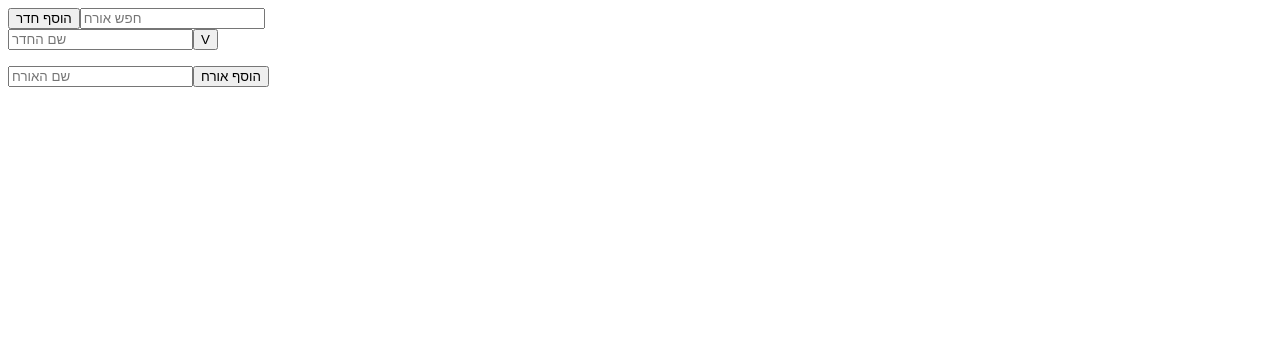
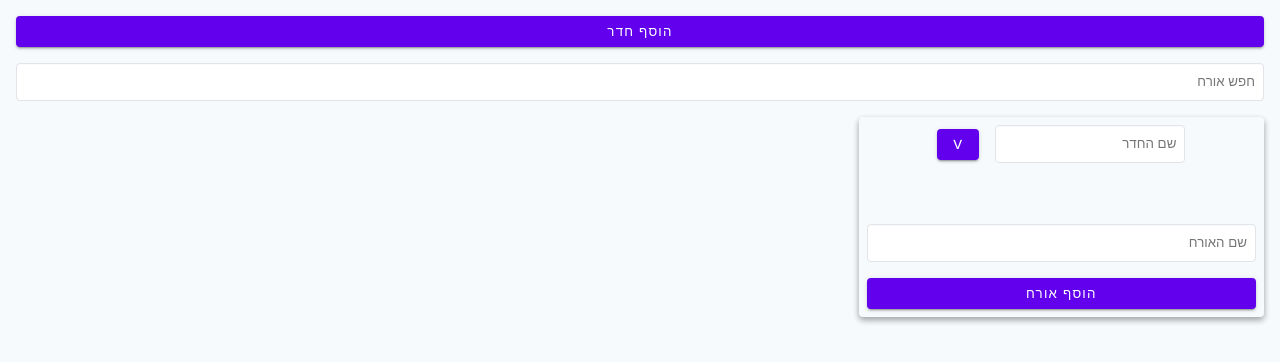
Before and after one commit to binya57/guests-room-manager, a plain HTML site: page index.html in a window 1280 px wide. Both pictures are taken after a click on the button "הוסף חדר". Drawn offline with nearby package versions, Linux system fonts and the light colour scheme.

Commit message:
initial styling

```diff
--- a/index.html
+++ b/index.html
@@ -6,6 +6,10 @@
     <meta name="viewport" content="width=device-width, initial-scale=1.0">
     <link rel="stylesheet" href="./style.css">
     <script src="./script.js" defer></script>
+    <link rel="preconnect" href="https://fonts.googleapis.com">
+    <link rel="preconnect" href="https://fonts.gstatic.com" crossorigin>
+    <link href="https://fonts.googleapis.com/css2?family=Arimo:ital,wght@0,400..700;1,400..700&display=swap"
+        rel="stylesheet">
     <title>Room Manager</title>
 </head>
 
--- a/style.css
+++ b/style.css
@@ -0,0 +1,131 @@
+:root {
+    --primary-color-rgb: 98, 0, 238;
+    --primary-color: rgba(var(--primary-color-rgb), 1);
+    --primary-color-light: rgba(var(--primary-color-rgb), .95);
+    --padding: .5rem;
+    --gap: 1rem;
+    --border-radius: 4px;
+}
+
+html,
+body {
+    margin: 0;
+    padding: 0;
+    width: 100vw;
+    height: 100vh;
+    direction: rtl;
+    overflow: hidden;
+}
+
+* {
+    box-sizing: border-box;
+    font-family: "Arimo", sans-serif;
+    font-optical-sizing: auto;
+    font-style: normal;
+}
+
+#app {
+    display: flex;
+    flex-direction: column;
+    width: 100%;
+    height: 100vh;
+    padding: calc(var(--padding) * 2);
+    gap: var(--gap);
+    overflow: auto;
+    background: rgb(247, 250, 252);
+}
+
+input {
+    padding: var(--padding);
+    /* padding: 5px 12px; */
+    /* font-size: 14px; */
+    line-height: 20px;
+    color: #24292e;
+    vertical-align: middle;
+    background-color: #ffffff;
+    background-repeat: no-repeat;
+    background-position: right 8px center;
+    border: 1px solid #e1e4e8;
+    border-radius: var(--border-radius);
+    outline: none;
+    box-shadow: rgba(225, 228, 232, 0.2) 0px 1px 0px 0px inset;
+}
+
+input:focus {
+    border-color: var(--primary-color);
+    outline: none;
+    box-shadow: var(--primary-color-light) 0px 0px 4px 1px;
+}
+
+input[type='search'] {}
+
+button {
+    display: inline-block;
+    outline: none;
+    cursor: pointer;
+    font-weight: 500;
+    border-radius: 3px;
+    padding: 0 16px;
+    border-radius: var(--border-radius);
+    color: #fff;
+    background: var(--primary-color);
+    line-height: 1.15;
+    /* font-size: 14px; */
+    /* height: 36px; */
+    padding-block: var(--padding);
+    word-spacing: 0px;
+    letter-spacing: .0892857143em;
+    text-decoration: none;
+    text-transform: uppercase;
+    /* min-width: 64px; */
+    border: none;
+    text-align: center;
+    box-shadow: 0px 3px 1px -2px rgb(0 0 0 / 20%), 0px 2px 2px 0px rgb(0 0 0 / 14%), 0px 1px 5px 0px rgb(0 0 0 / 12%);
+    transition: box-shadow 280ms cubic-bezier(0.4, 0, 0.2, 1);
+}
+
+button:hover {
+    background: var(--primary-color-light);
+    box-shadow: 0px 2px 4px -1px rgb(0 0 0 / 20%), 0px 4px 5px 0px rgb(0 0 0 / 14%), 0px 1px 10px 0px rgb(0 0 0 / 12%);
+}
+
+
+.rooms-container {
+    display: grid;
+    grid-template-columns: repeat(auto-fill, minmax(20rem, 1fr));
+    grid-auto-rows: .3fr;
+    flex-grow: 1;
+    gap: var(--gap);
+}
+
+.room {
+    /* border: 1px solid black; */
+    border-radius: var(--border-radius);
+    box-shadow: 0 3px 6px rgba(0, 0, 0, 0.16), 0 3px 6px rgba(0, 0, 0, 0.23);
+    padding: var(--padding);
+    display: flex;
+    flex-direction: column;
+}
+
+.room .title {
+    display: flex;
+    gap: var(--gap);
+    align-self: center;
+    align-items: center;
+}
+
+.room .title button {}
+
+.room .guests {
+    flex-grow: 1;
+    display: flex;
+    flex-direction: column;
+    gap: var(--gap);
+}
+
+.room .guests ul.guests-list {
+    flex-grow: 1;
+    /* margin: 0; */
+}
+
+.room .guests button {}
```
